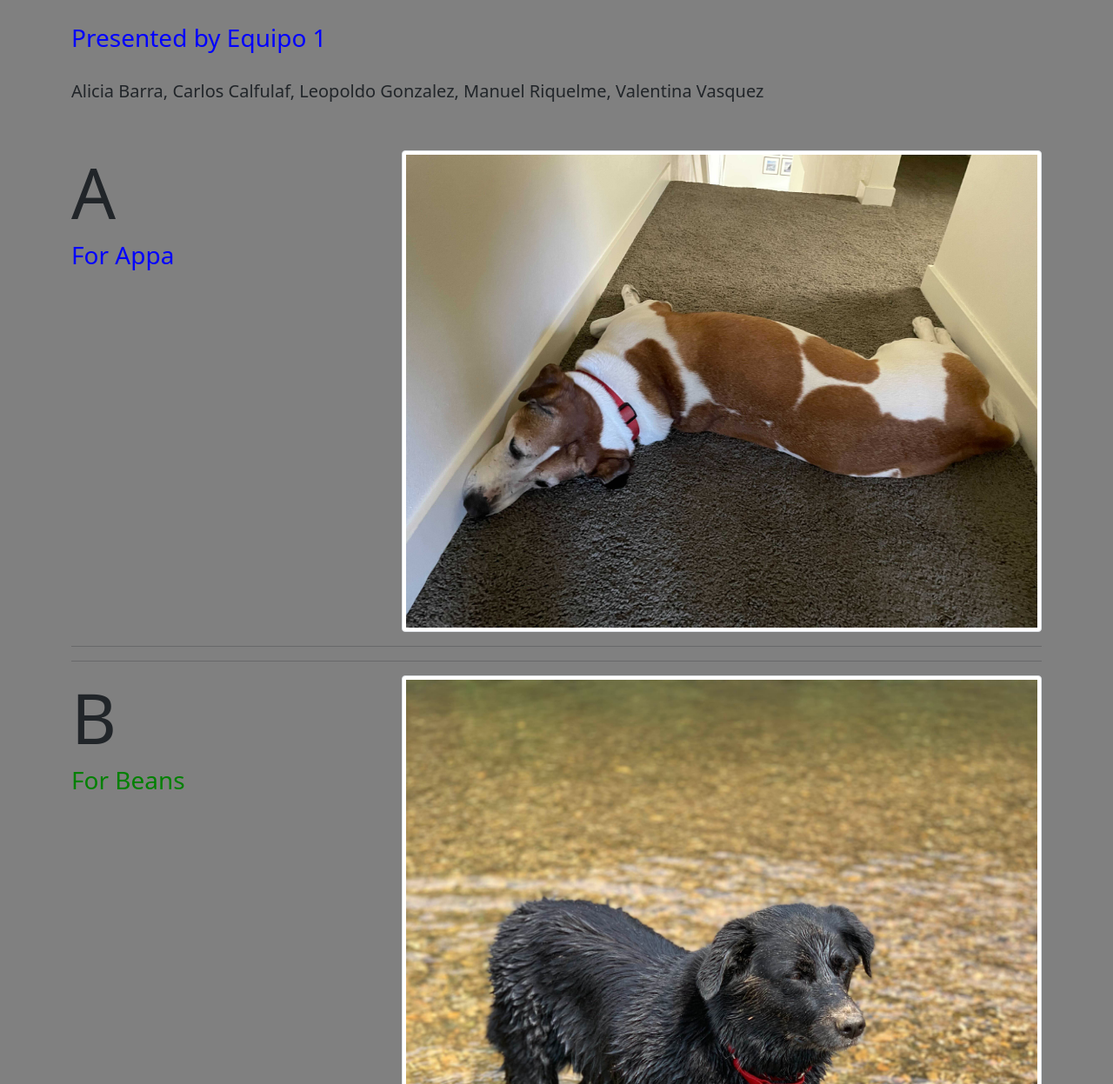
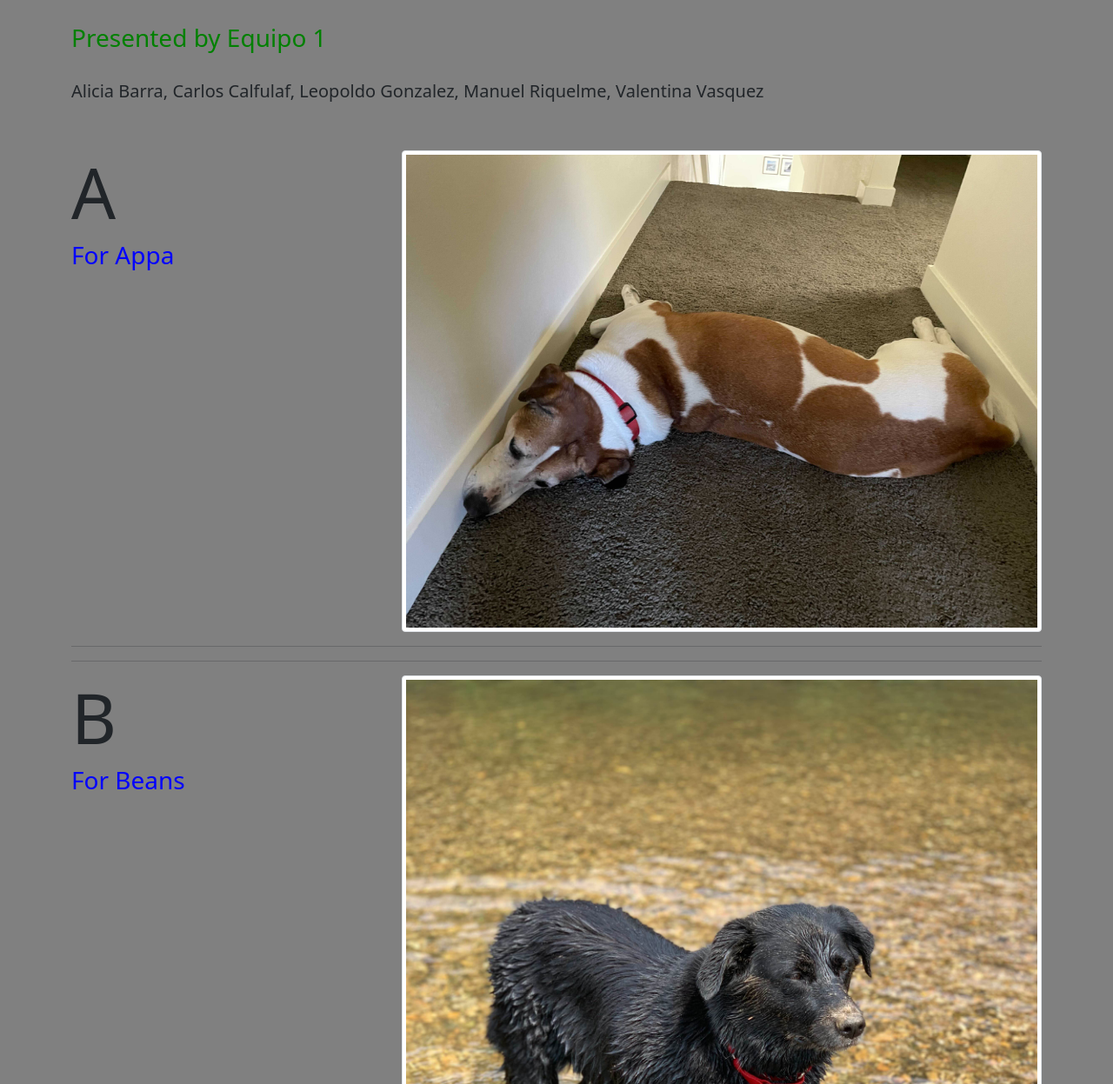
Before and after one commit to xCrowstone/proyec-replit, a plain HTML site: page index.html in a window 1280 px wide. Shown: the part 53-1300 px from the top of the page at 87% size. Drawn offline with nearby package versions, Linux system fonts and the light colour scheme.

Commit message:
cambios titulos

```diff
--- a/index.html
+++ b/index.html
@@ -21,7 +21,7 @@
     <br>
     <div class="row">
       <div class="col">
-        <h3 class="blue-text">Presented by Equipo 1</h3>
+        <h3 class="green-text">Presented by Equipo 1</h3>
       </div>
     </div>
     <br>
@@ -52,7 +52,7 @@
     <div class="row">
       <div class="col-4">
         <h1 class="display-1">B</h1>
-        <h3 class blue-text>For Beans</h3>
+        <h3 class="blue-text">For Beans</h3>
       </div>
       <div class="col-8">
         <img src="Pictures/b-beans.jpg" class="img-thumbnail">
@@ -66,7 +66,7 @@
     <div class="row">
       <div class="col-4">
         <h1 class="display-1">C</h1>
-        <h3>For Coffee</h3>
+        <h3 class="blue-text">For Coffee</h3>
       </div>
       <div class="col-8">
         <!-- Notice where the URL goes to -->
--- a/style.css
+++ b/style.css
@@ -5,7 +5,7 @@ html {
   body {
     background-color: grey;
 }
-h3 {
+.green-text {
   color: green;
 }
 .blue-text {
```
